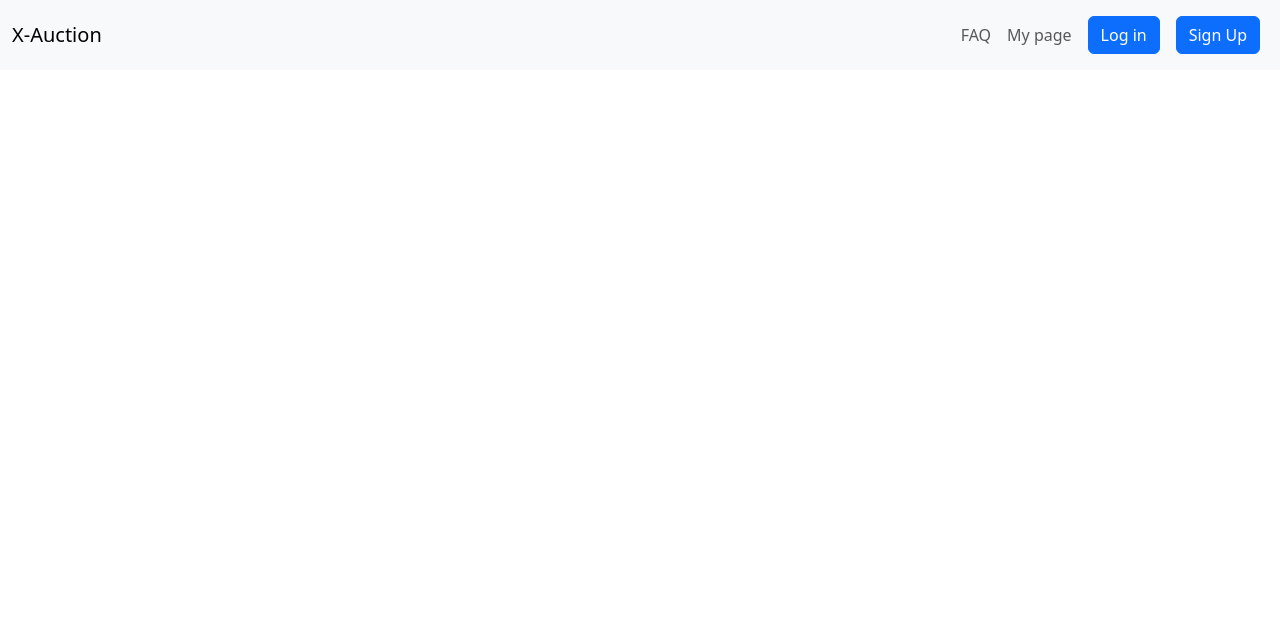
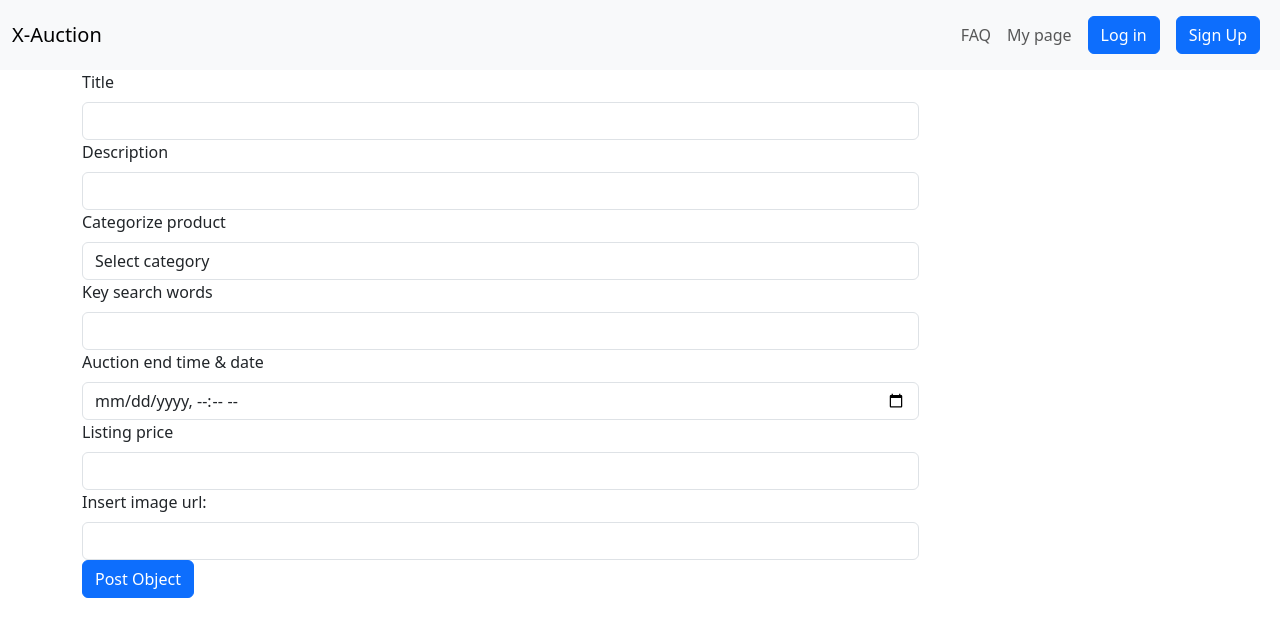
Before and after one commit to Mezea11/X-auction, a React (Vite) app: page /productpage in a window 1280 px wide. Shown: the top 636 px of the page. Built offline with nearby package versions, Linux system fonts and the light colour scheme.

Commit message:
Fixed route and page for productpage. Also fixed link to productpage. Setup intitial look for homepage card & more small fixes

```diff
--- a/src/components/Router.jsx
+++ b/src/components/Router.jsx
@@ -1,8 +1,9 @@
-import { BrowserRouter, Routes, Route } from "react-router-dom"
-import Home from "../pages/Home.jsx"
-import Navbar from "../components/Navbar.jsx"
-import Faq from "../pages/Faq.jsx"
-import Mypage from "../pages/Mypage.jsx"
+import { BrowserRouter, Routes, Route } from "react-router-dom";
+import Home from "../pages/Home.jsx";
+import Navbar from "../components/Navbar.jsx";
+import Faq from "../pages/Faq.jsx";
+import Mypage from "../pages/Mypage.jsx";
+import ProductPage from "../pages/ProductPage.jsx";
 
 function Router() {
   return (
@@ -12,9 +13,10 @@ function Router() {
         <Route path="/" element={<Home />} />
         <Route path="/faq" element={<Faq />} />
         <Route path="/mypage" element={<Mypage />} />
+        <Route path="/productpage" element={<ProductPage />} />
       </Routes>
     </BrowserRouter>
-  )
+  );
 }
 
-export default Router
+export default Router;
--- a/src/pages/Home.jsx
+++ b/src/pages/Home.jsx
@@ -1,6 +1,3 @@
-//import SignupButton from "../components/SignupButton";
-//import LoginButton from "../components/LoginButton";
-import ProductForm from "../components/ProductForm";
 import { Link } from "react-router-dom";
 
 function Home() {
@@ -29,7 +26,7 @@ function Home() {
             </li>
           </ul>
           <div className="card-body" id="home-card-btn">
-            <Link to={"/productPage.jsx"}>
+            <Link to={"/ProductPage"}>
               <button type="button" className="btn btn-primary">
                 View Product
               </button>
@@ -37,7 +34,6 @@ function Home() {
             &nbsp;
           </div>
         </div>
-        <ProductForm />
       </div>
     </>
   );
--- /dev/null
+++ b/src/pages/ProductPage.jsx
@@ -0,0 +1,11 @@
+import ProductForm from "../components/ProductForm";
+
+export default function ProductPage() {
+  return (
+    <>
+      <div>
+        <ProductForm />
+      </div>
+    </>
+  );
+}
```
